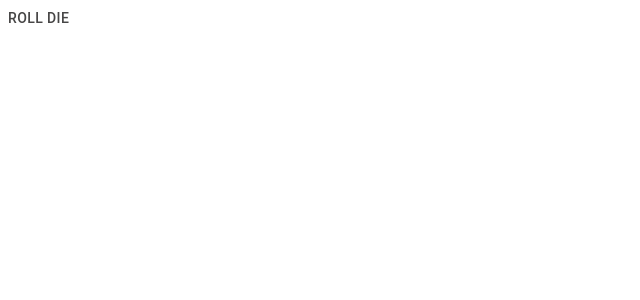
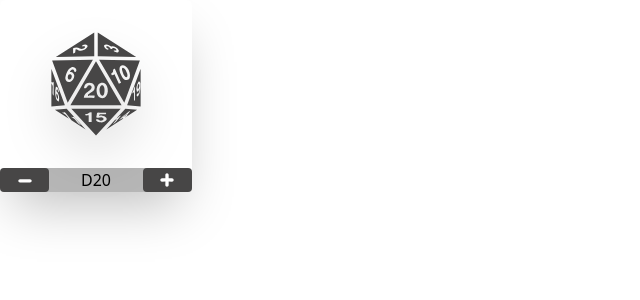
Before and after one commit to DaviD4Chirino/tira-el-dado, a React (Vite) app: page / in a window 1280 px wide. Shown: the top 300 px of the page, without its empty margins (0-640 px from the left). Built offline with nearby package versions, Linux system fonts and the light colour scheme.

Commit message:
finished the look of the die

```diff
--- a/src/App.tsx
+++ b/src/App.tsx
@@ -1,10 +1,10 @@
 import "./App.css";
-import RollDialog from "./components/molecules/RollDialog";
+import RollDie from "./components/molecules/RollDie";
 
 function App() {
   return (
     <section>
-      <RollDialog buttonProps={{ variant: "text" }}>Roll Die</RollDialog>
+      <RollDie />
     </section>
   );
 }
--- /dev/null
+++ b/src/components/molecules/RollDie.tsx
@@ -0,0 +1,63 @@
+import { Button } from "@mui/material";
+import { GiDiceTwentyFacesTwenty as D20 } from "react-icons/gi";
+import { TiMinus as Minus, TiPlus as Plus } from "react-icons/ti";
+import RollDialog from "./RollDialog";
+export default function RollDie() {
+  return (
+    <div
+      className="max-w-40 sm:max-w-48 aspect-square grid grid-rows-2 rounded-md shadow-2xl"
+      id="Die"
+    >
+      <RollDialog
+        buttonProps={{
+          className: "row-span-2",
+          variant: "text",
+        }}
+      >
+        <D20 className="size-20 sm:size-28 drop-shadow-2xl" />
+      </RollDialog>
+
+      <div className="grid gap-3 grid-cols-10 rounded-md justify-between   bg-secondary">
+        <Button
+          disableElevation
+          variant="contained"
+          id="Minus"
+          sx={{
+            minWidth: 0,
+            minHeight: 0,
+            padding: 0,
+            margin: 0,
+          }}
+          className=" col-span-3"
+        >
+          <Minus className="size-5" />
+        </Button>
+        <DieTitle faces={20} totalDices={0} />
+        <Button
+          disableElevation
+          className="col-span-3"
+          variant="contained"
+          id="Plus"
+          sx={{ minWidth: 0, minHeight: 0, padding: 0, margin: 0 }}
+        >
+          <Plus className="size-5" />
+        </Button>
+      </div>
+    </div>
+  );
+}
+
+function DieTitle({
+  faces,
+  totalDices,
+}: {
+  faces: number;
+  totalDices: number;
+}) {
+  return (
+    <p id="Title" className="align-middle col-span-4 text-center ">
+      D{faces}{" "}
+      {totalDices > 0 && <sup className="align-middle">* {totalDices}</sup>}
+    </p>
+  );
+}
--- a/src/index.css
+++ b/src/index.css
@@ -9,6 +9,12 @@
   --secondary: #b6b6b6;
   --accent: #141414;
 }
+*,
+*::after,
+*::before {
+  box-sizing: border-box;
+}
+
 body {
   /* font-family: "Noto Sans Multani"; */
   font-weight: 400;
```
